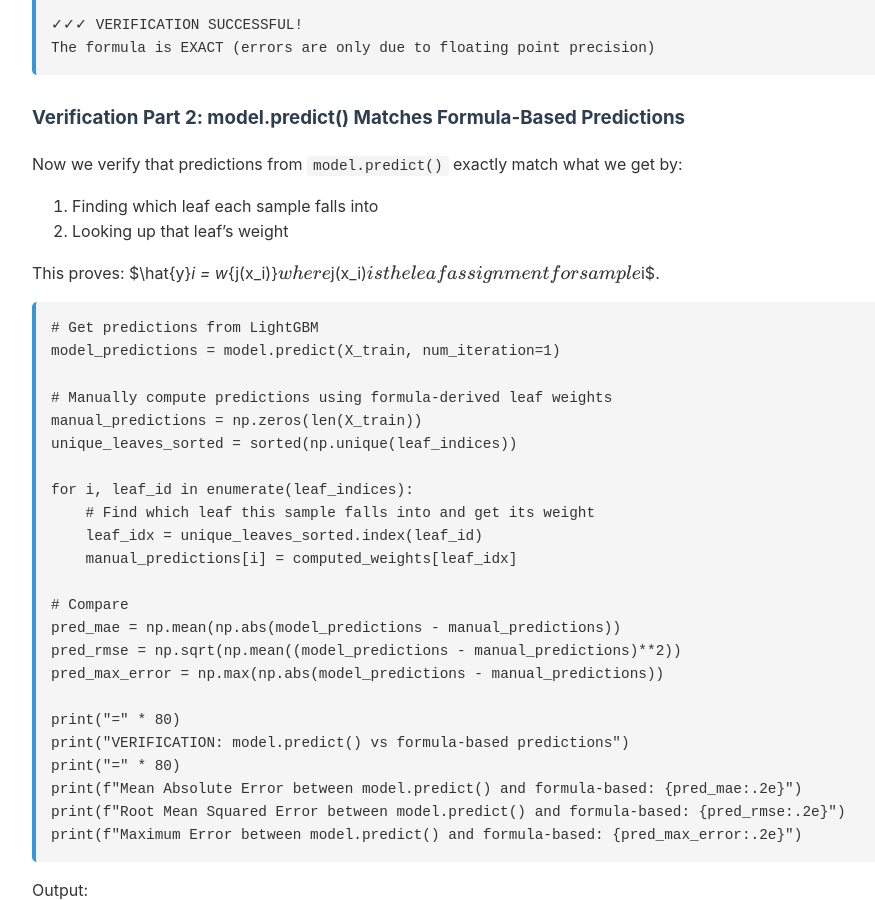
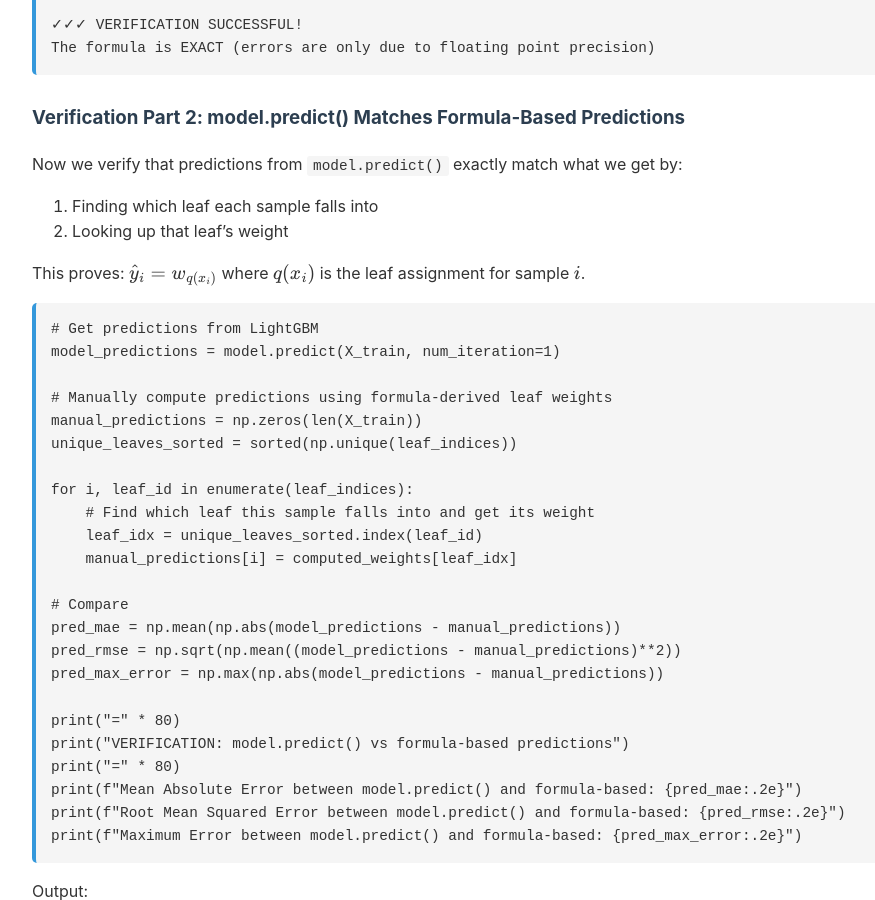
Before and after one commit to StatMixedML/gbdt-explained, a Jekyll site: the page built from index.md, in a window 1280 px wide and 900 px high, scrolled down 13557 px. Shown: the whole window, without its empty margins (158-1033 px from the left). Built offline with Jekyll 4.4.1, drawn with Linux system fonts in a browser that asks for light colours.

Commit message:
Fix formula

````diff
--- a/index.md
+++ b/index.md
@@ -494,7 +494,7 @@ Now we verify that predictions from `model.predict()` exactly match what we get
 1. Finding which leaf each sample falls into
 2. Looking up that leaf's weight
 
-This proves: $\hat{y}_i = w_{j(x_i)}$ where $j(x_i)$ is the leaf assignment for sample $i$.
+This proves: $$\hat{y}_i = w_{q(x_i)}$$ where $$q(x_i)$$ is the leaf assignment for sample $i$.
 
 ```python
 # Get predictions from LightGBM
````
